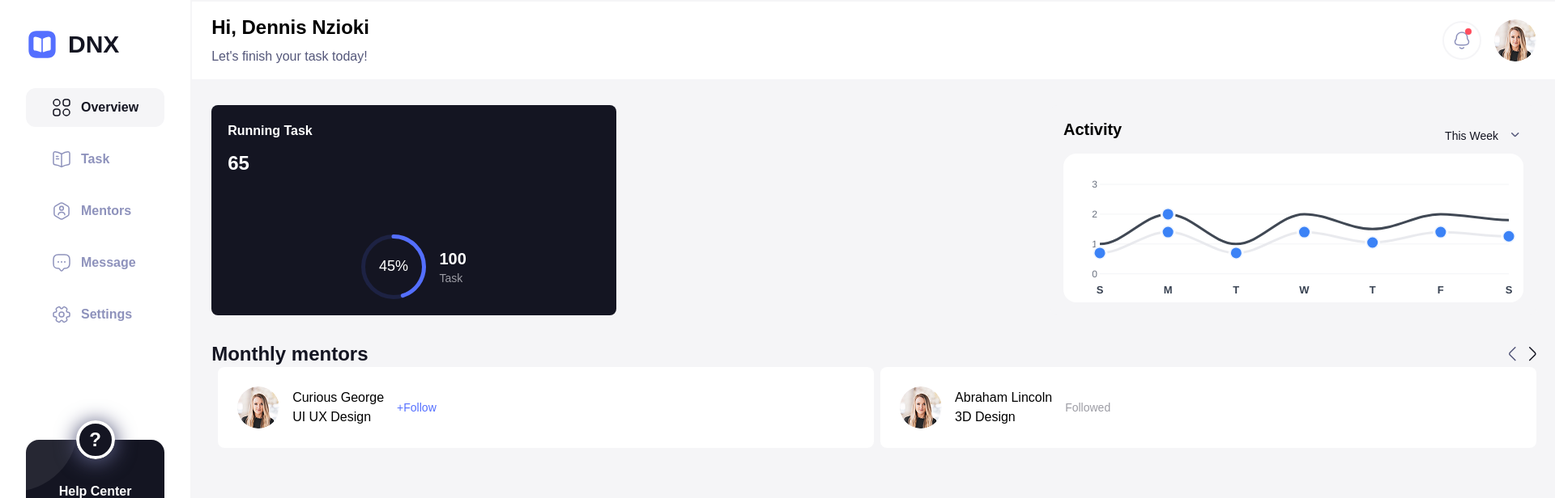
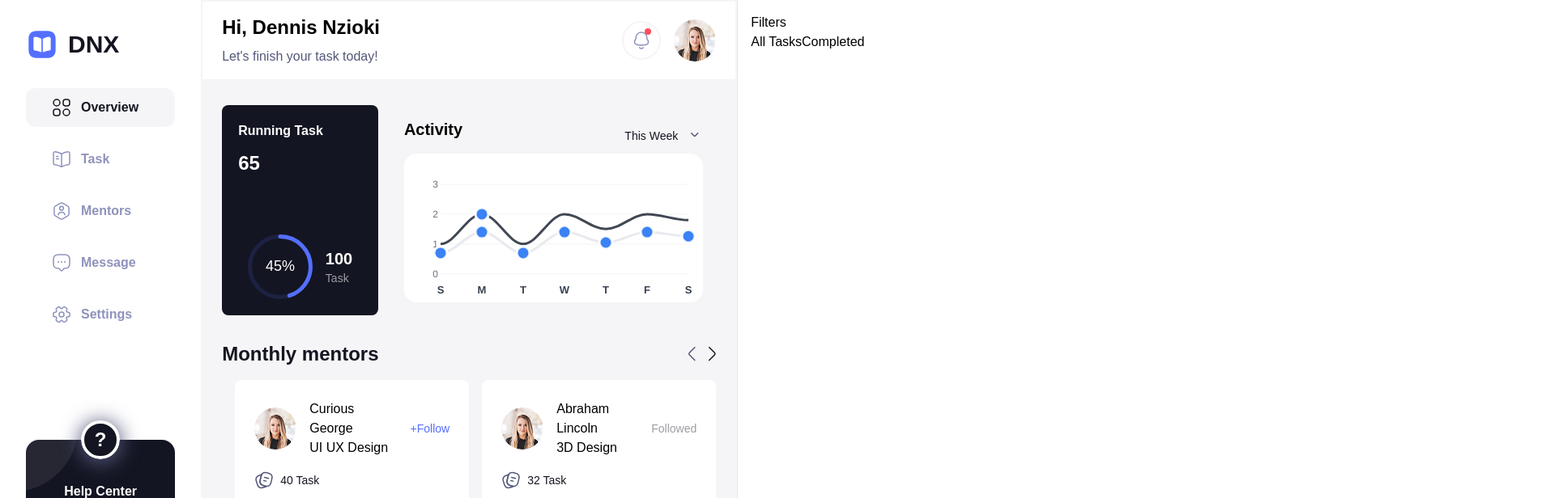
Before and after one commit to ibrohimmath/task-manager, a Vue app: page /overview in a window 1280 px wide. Shown: the top 616 px of the page at 81% size, 1920 px wide, since content can reach past the window. Built offline with nearby package versions, Linux system fonts and the light colour scheme; the HTML template or start-up script is replaced by a standard one; a web font is replaced by a local one.

Commit message:
some changes

```diff
--- /dev/null
+++ b/src/assets/icons/task.vue
@@ -0,0 +1,14 @@
+<template>
+    <svg width="24" height="24" viewBox="0 0 24 24" fill="none" xmlns="http://www.w3.org/2000/svg">
+        <path
+            d="M21.66 10.44L20.68 14.62C19.84 18.23 18.18 19.69 15.06 19.39C14.56 19.35 14.02 19.26 13.44 19.12L11.76 18.72C7.59 17.73 6.3 15.67 7.28 11.49L8.26 7.30001C8.46 6.45001 8.7 5.71001 9 5.10001C10.17 2.68001 12.16 2.03001 15.5 2.82001L17.17 3.21001C21.36 4.19001 22.64 6.26001 21.66 10.44Z"
+            stroke="#54577A" stroke-width="1.5" stroke-linecap="round" stroke-linejoin="round" />
+        <path
+            d="M15.06 19.39C14.44 19.81 13.66 20.16 12.71 20.47L11.13 20.99C7.15998 22.27 5.06997 21.2 3.77997 17.23L2.49997 13.28C1.21997 9.30998 2.27997 7.20998 6.24997 5.92998L7.82997 5.40998C8.23997 5.27998 8.62997 5.16998 8.99997 5.09998C8.69997 5.70998 8.45997 6.44998 8.25997 7.29998L7.27997 11.49C6.29997 15.67 7.58998 17.73 11.76 18.72L13.44 19.12C14.02 19.26 14.56 19.35 15.06 19.39Z"
+            stroke="#54577A" stroke-width="1.5" stroke-linecap="round" stroke-linejoin="round" />
+        <path d="M12.64 8.53003L17.49 9.76003" stroke="#54577A" stroke-width="1.5" stroke-linecap="round"
+            stroke-linejoin="round" />
+        <path d="M11.66 12.4L14.56 13.14" stroke="#54577A" stroke-width="1.5" stroke-linecap="round"
+            stroke-linejoin="round" />
+    </svg>
+</template>
--- a/src/layouts/Default.vue
+++ b/src/layouts/Default.vue
@@ -55,7 +55,7 @@
             </header>
 
             <!-- MAIN CONTENT -->
-            <div class="flex-1 py-4 px-6 overflow-y-auto bg-[rgba(245,245,247,1)]">
+            <div class="flex-1 py-4 px-6 overflow-y-auto bg-[rgba(245,245,247,1)] max-w-[calc(70dvw-238px)]">
                 <slot />
             </div>
         </section>
--- a/src/views/Overview.vue
+++ b/src/views/Overview.vue
@@ -47,10 +47,11 @@
                         <ArrowRight :is-disabled="currentMentorPage == maxMentorsPage" @click="increaseMentorPage" />
                     </div>
                 </div>
-                <Carousel class="w-full" v-model:page="currentMentorPage" :value="mentorsData" :numVisible="numsVisible"
-                    :numScroll="1" :showNavigators="false" :showIndicators="false" :responsiveOptions="responsiveOptions">
+                <div class="mt-4 w-full overflow-y-hidden">
+                    <Carousel v-model:page="currentMentorPage" :value="mentorsData" :numVisible="numsVisible" :numScroll="1"
+                        :showNavigators="false" :showIndicators="false" :responsiveOptions="responsiveOptions">
                         <template #item="slotProps">
-                        <div class="rounded-lg p-6 bg-[rgba(255,255,255,1)] ml-2">
+                            <div class="rounded-lg bg-[rgba(255,255,255,1)] ml-4 p-6">
                                 <div class="flex items-center gap-4">
                                     <div class="flex items-center gap-4">
                                         <img :src="slotProps.data.image"
@@ -60,13 +61,21 @@
                                             <p>{{ slotProps.data.profession }}</p>
                                         </div>
                                     </div>
-                                <p class="text-sm"
+                                    <p class="text-sm ml-auto"
                                         :class="[slotProps.data.isFollowed ? 'text-[rgba(156,156,164,1)]' : 'text-[rgba(84,111,255,1)]']">
                                         {{ slotProps.data.isFollowed ? "Followed" : "+Follow" }}</p>
+                                </div>
+                                <div class="mt-4 flex items-center">
+                                    <div class="flex items-center gap-2">
+                                        <TaskIcon />
+                                        <p class="font-normal text-sm text-[rgba(20,21,34,1)]">{{ slotProps.data.tasks }}
+                                            Task</p>
+                                    </div>
                                 </div>
                             </div>
                         </template>
                     </Carousel>
+                </div>
             </div>
         </div>
 
@@ -84,6 +93,7 @@
 import ArrowLeft from "@/assets/icons/ArrowLeft.vue";
 import ArrowRight from "@/assets/icons/ArrowRight.vue";
 import Down from "@/assets/icons/down.vue";
+import TaskIcon from "@/assets/icons/task.vue";
 
 import Chart from "@/components/Chart.vue";
 import CircleProgress from "@/components/CircleProgress.vue";
@@ -173,11 +183,6 @@ const mentorsData = [
 
 const responsiveOptions = ref([
     {
-        breakpoint: '1800px',
-        numVisible: 2,
-        numScroll: 1
-    },
-    {
         breakpoint: '575px',
         numVisible: 1,
         numScroll: 1
@@ -198,3 +203,5 @@ const increaseMentorPage = () => {
     currentMentorPage.value++;
 };
 </script>
+
+<style scoped></style>
```
Lines whose indentation alone changed are shown as unchanged.
